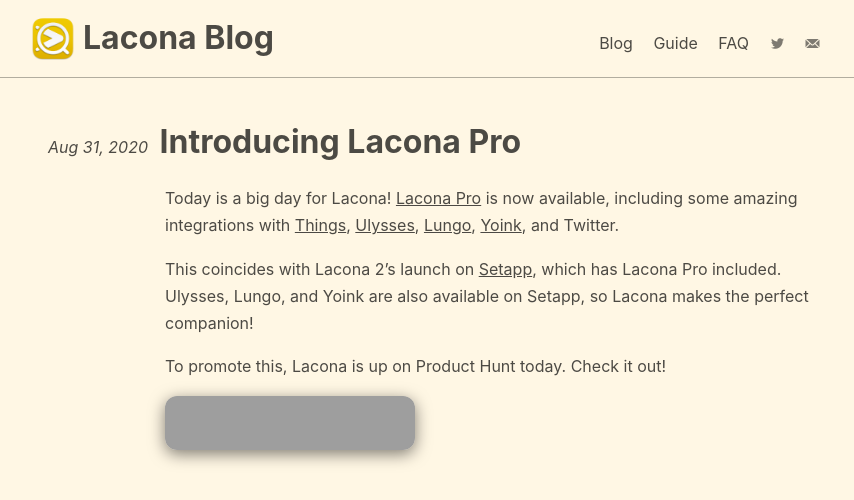
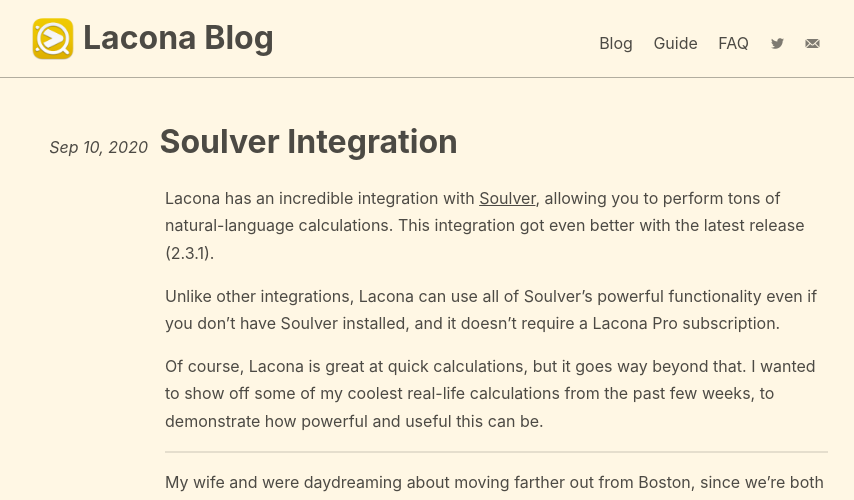
Before and after one commit to brandonhorst/app.lacona, a Jekyll site: the page built from blog/index.html, in a window 1280 px wide and 1400 px high. Shown: the top 500 px of the window, without its empty margins (212-1066 px from the left). Built offline with Jekyll 4.4.1, drawn with Linux system fonts in a browser that asks for light colours; some of the changed text lies outside the part shown; grey boxes are pictures that could not be loaded.

Commit message:
Soulver blog post

```diff
--- /dev/null
+++ b/blog/_posts/2020-09-10-soulver-integration.md
@@ -0,0 +1,30 @@
+---
+layout: blogpost
+title:  Soulver Integration
+---
+
+Lacona has an incredible integration with [Soulver](https://soulver.app), allowing you to perform tons of natural-language calculations. This integration got even better with the latest release (2.3.1).
+
+Unlike other integrations, Lacona can use all of Soulver's powerful functionality even if you don't have Soulver installed, and it doesn't require a Lacona Pro subscription.
+
+Of course, Lacona is great at quick calculations, but it goes way beyond that. I wanted to show off some of my coolest real-life calculations from the past few weeks, to demonstrate how powerful and useful this can be.
+
+---
+
+My wife and were daydreaming about moving farther out from Boston, since we're both working from home. Mortgage calculations are always a huge pain, but Lacona simplifies them dramatically
+
+![monthly repayment on $312000 over 30 years at 3.75% + 175 hoa fees](/img/posts/soulver-1.png)
+
+I needed to schedule a meeting with a colleague in Zürich near the end of their work day. It's usually a 6-hour time difference, but I knew the date was near daylight savings, so I double-checked with Lacona.
+
+![boston oct 28 11:30am in zurich](/img/posts/soulver-2.png)
+
+I'm planning to travel to China as soon as possible, so I was pricing out flights. I was looking at buying tickets from two separate airlines, which means the return flights were priced in Yuan. This makes the calculating the total price really complicated, but Lacona makes it simple again.
+
+![4,692 cny + $820](/img/posts/soulver-3.png)
+
+I recently found a [video](https://www.youtube.com/watch?v=I2z6OmXVi0U) of someone riding 300 miles on a Onewheel and I wondered how long it must have taken. I found the device's top speed on another page, but it was listed in km/h. I started doing the math in my head, but then remembered that Lacona could handle it for me.
+
+![300mi at 25km/h](/img/posts/soulver-4.png)
+
+This is just a small picture of what's possible with this great, completely free integration. You can read the full list of what's possible at the [Soulver Docs](https://documentation.soulver.app/).
--- a/index.html
+++ b/index.html
@@ -9,10 +9,7 @@
       <h2>Don't just search. <span class="em">Command</span>.</h2>
       <div class="buttons">
         <a href="https://apps.apple.com/us/app/lacona/id1495926282?mt=12"><img src="img/Download_on_the_Mac_App_Store_Badge_US-UK_RGB_blk_092917.svg" /></a>
-        <!-- <div class="available-on-setapp-235" style="display: inline-block"></div> -->
-        <br />
-        <br />
-        <a href="https://www.producthunt.com/posts/lacona-3?utm_source=badge-featured&utm_medium=badge&utm_souce=badge-lacona-3" target="_blank"><img src="https://api.producthunt.com/widgets/embed-image/v1/featured.svg?post_id=243063&theme=light" alt="Lacona - Superpowers for your keyboard. Don't just search—Command. | Product Hunt Embed" style="width: 250px; height: 54px;" width="250px" height="54px" /></a>
+        <div class="available-on-setapp-235" style="display: inline-block"></div>
       </div>
       <video class="screen" src="/img/video.mp4" autoplay muted playsinline loop poster="/img/1-web.png">
         <img class="screen" src="/img/1-web.png" />
```
Also changed, not shown: 4 other files.
